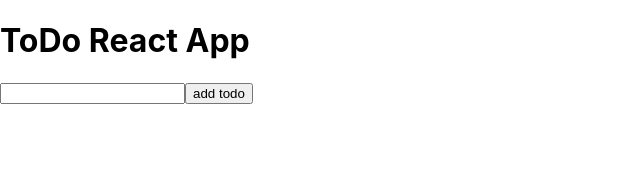
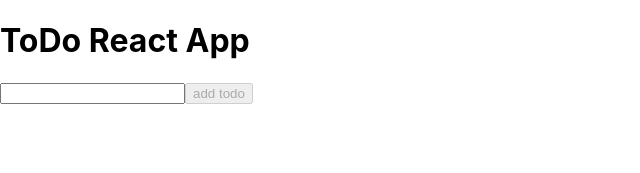
Before and after one commit to pavelprna/todo-react-ts, a React (Create React App) app: page / in a window 1280 px wide. Shown: the top 173 px of the page, without its empty margins (0-640 px from the left). Built offline with nearby package versions, Linux system fonts and the light colour scheme.

Commit message:
fix: form submit

```diff
--- a/src/components/InputField/InputField.tsx
+++ b/src/components/InputField/InputField.tsx
@@ -1,9 +1,9 @@
-import { FC, MouseEventHandler } from 'react'
+import { FC, FormEventHandler, MouseEventHandler } from 'react'
 
 interface IInputFieldProps {
   value?: string
   updateValue: (value: string) => void
-  handleSubmit: MouseEventHandler<HTMLButtonElement>
+  handleSubmit: FormEventHandler<HTMLFormElement>
 }
 
 export const InputField: FC<IInputFieldProps> = ({
@@ -12,7 +12,7 @@ export const InputField: FC<IInputFieldProps> = ({
   updateValue,
 }) => {
   return (
-    <form action="" className="form">
+    <form className="form" onSubmit={handleSubmit}>
       <label htmlFor="" className="form__label">
         <input
           type="text"
@@ -20,7 +20,7 @@ export const InputField: FC<IInputFieldProps> = ({
           value={value}
           onChange={(e) => updateValue(e.target.value)}
         />
-        <button type="button" className="form__submit" onClick={handleSubmit}>
+        <button type="submit" className="form__submit" disabled={!value}>
           add todo
         </button>
       </label>
```
